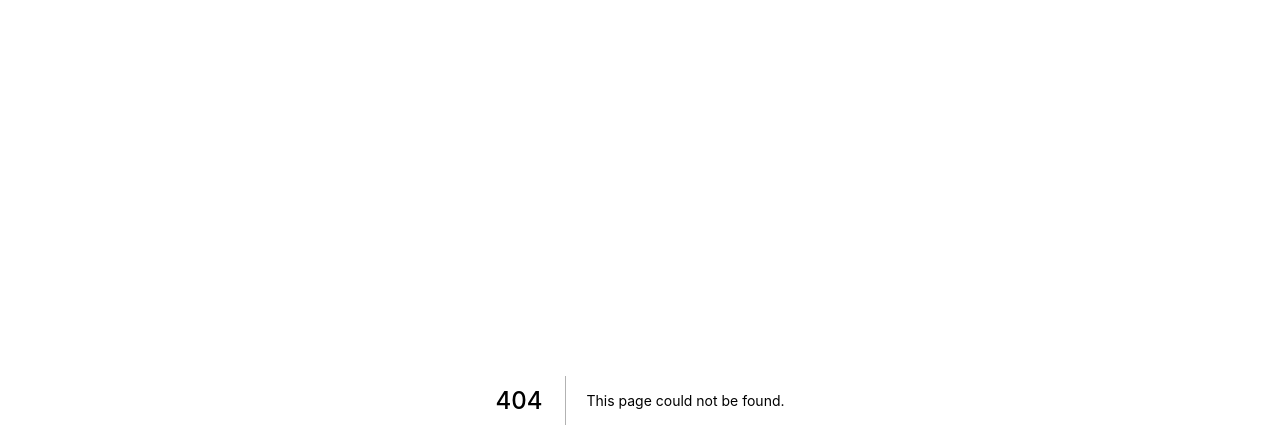
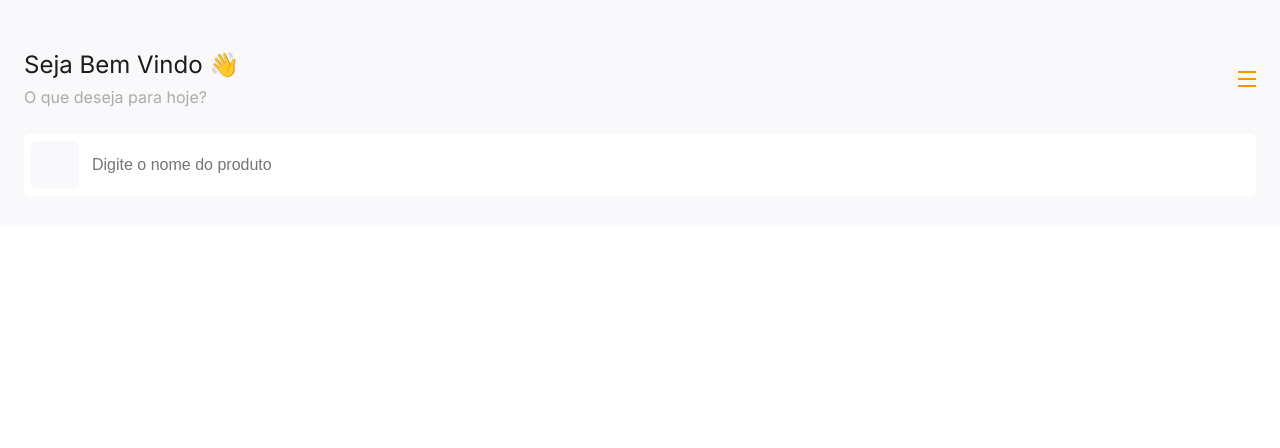
Before and after one commit to HenriqueACF/Delivery-System, a Next.js app in the folder Frontend/saas_delivery/: page /1 in a window 1280 px wide. Before the commit this address had no page. Shown: the top 448 px of the page. Built offline with nearby package versions, Linux system fonts and the light colour scheme.

Commit message:
feat: [Home] => init header and search input

```diff
--- /dev/null
+++ b/Frontend/saas_delivery/components/SearchInput/index.tsx
@@ -0,0 +1,40 @@
+import styles from './styles.module.css'
+import {useState} from "react";
+
+type Props = {
+    mainColor: string
+    onSearch: (searchValue: string)=> void
+}
+
+export const SearchInput = ({mainColor, onSearch}: Props) =>{
+    //STATE
+    const [focused, setFocused] = useState(false)
+    const [searchValue, setSearchValue] = useState('')
+
+    //FUNCTIONS
+    const handleKeyUp = (event: React.KeyboardEvent<HTMLInputElement>) =>{
+        if(event.code === 'Enter'){
+            onSearch(searchValue)
+        }
+    }
+
+
+    return(
+        <div className={styles.container} style={{borderColor: focused ? mainColor : '#FFF'}}>
+            <div
+                className={styles.button}
+                onClick={()=> onSearch(searchValue)}
+            ></div>
+            <input
+                type="text"
+                className={styles.input}
+                placeholder="Digite o nome do produto"
+                onFocus={()=> setFocused(true)}
+                onBlur={()=> setFocused(false)}
+                onKeyUp={handleKeyUp}
+                value={searchValue}
+                onChange={(e)=> setSearchValue(e.target.value)}
+            />
+        </div>
+    )
+}
--- /dev/null
+++ b/Frontend/saas_delivery/components/SearchInput/styles.module.css
@@ -0,0 +1,24 @@
+.container{
+    background-color: #fff;
+    display: flex;
+    padding: 6px;
+    border-radius: 5px;
+    border: 1px solid #FFF;
+}
+
+.button{
+    background-color: #F9F9FB;
+    width: 48px;
+    height: 48px;
+    border-radius: 5px;
+}
+
+.input{
+    border: 0;
+    outline: 0;
+    flex: 1;
+    height: 48px;
+    font-weight: 400;
+    font-size: 16px;
+    margin-left: 13px;
+}
--- /dev/null
+++ b/Frontend/saas_delivery/pages/[tenant]/index.tsx
@@ -0,0 +1,44 @@
+import {SearchInput} from "../../components/SearchInput";
+
+import styles from '../../styles/Home.module.css'
+
+const Home = () =>{
+
+    //FUNCTIONS
+    const handleSearch = (searchValue: string) =>{
+
+    }
+
+
+    return (
+        <div className={styles.container}>
+            <header className={styles.header}>
+                <div className={styles.headerTop}>
+                    <div className={styles.headerTopLeft}>
+                        <div className={styles.headerTitle}>
+                            Seja Bem Vindo 👋
+                        </div>
+                        <div className={styles.headerSubTitle}>
+                            O que deseja para hoje?
+                        </div>
+                    </div>
+                    <div className={styles.headerTopRight}>
+                        <div className={styles.menuButton}>
+                            <div className={styles.menuButtonLine}></div>
+                            <div className={styles.menuButtonLine}></div>
+                            <div className={styles.menuButtonLine}></div>
+                        </div>
+                    </div>
+                </div>
+                <div className={styles.headerBottom}>
+                    <SearchInput
+                        mainColor="#FB9400"
+                        onSearch={handleSearch}
+                    />
+                </div>
+            </header>
+        </div>
+    )
+}
+
+export default Home
--- a/Frontend/saas_delivery/styles/Home.module.css
+++ b/Frontend/saas_delivery/styles/Home.module.css
@@ -1,116 +1,54 @@
-.container {
-  padding: 0 2rem;
+.container{
+    background-color: #fff;
 }
 
-.main {
-  min-height: 100vh;
-  padding: 4rem 0;
-  flex: 1;
-  display: flex;
-  flex-direction: column;
-  justify-content: center;
-  align-items: center;
+.header{
+    background-color: #F9F9FB;
+    padding: 50px 24px 30px 24px;
 }
 
-.footer {
-  display: flex;
-  flex: 1;
-  padding: 2rem 0;
-  border-top: 1px solid #eaeaea;
-  justify-content: center;
-  align-items: center;
+.headerTop{
+    display: flex;
+    justify-content: space-between;
+    align-items: center;
+    margin-bottom: 27px;
 }
 
-.footer a {
-  display: flex;
-  justify-content: center;
-  align-items: center;
-  flex-grow: 1;
+.headerTopLeft{
+
 }
 
-.title a {
-  color: #0070f3;
-  text-decoration: none;
+.headerTitle{
+    font-weight: 500;
+    font-size: 24px;
+    color: #1B1B1B;
+    margin-bottom: 8px;
 }
 
-.title a:hover,
-.title a:focus,
-.title a:active {
-  text-decoration: underline;
+.headerSubTitle{
+    font-weight: 400;
+    font-size: 16px;
+    color: rgba(151, 151,151,0.8);
 }
 
-.title {
-  margin: 0;
-  line-height: 1.15;
-  font-size: 4rem;
+.headerTopRight{
+
 }
 
-.title,
-.description {
-  text-align: center;
+.menuButton{
+    width: 18px;
+    height: 16px;
+    display: flex;
+    flex-direction: column;
+    justify-content: space-between;
 }
 
-.description {
-  margin: 4rem 0;
-  line-height: 1.5;
-  font-size: 1.5rem;
+.menuButtonLine{
+    background-color:#FB9400;
+    height: 2px;
 }
 
-.code {
-  background: #fafafa;
-  border-radius: 5px;
-  padding: 0.75rem;
-  font-size: 1.1rem;
-  font-family: Menlo, Monaco, Lucida Console, Liberation Mono, DejaVu Sans Mono,
-    Bitstream Vera Sans Mono, Courier New, monospace;
+
+.headerBottom{
+
 }
-
-.grid {
-  display: flex;
-  align-items: center;
-  justify-content: center;
-  flex-wrap: wrap;
-  max-width: 800px;
-}
-
-.card {
-  margin: 1rem;
-  padding: 1.5rem;
-  text-align: left;
-  color: inherit;
-  text-decoration: none;
-  border: 1px solid #eaeaea;
-  border-radius: 10px;
-  transition: color 0.15s ease, border-color 0.15s ease;
-  max-width: 300px;
-}
-
-.card:hover,
-.card:focus,
-.card:active {
-  color: #0070f3;
-  border-color: #0070f3;
-}
-
-.card h2 {
-  margin: 0 0 1rem 0;
-  font-size: 1.5rem;
-}
-
-.card p {
-  margin: 0;
-  font-size: 1.25rem;
-  line-height: 1.5;
-}
-
-.logo {
-  height: 1em;
-  margin-left: 0.5rem;
-}
-
-@media (max-width: 600px) {
-  .grid {
-    width: 100%;
-    flex-direction: column;
-  }
-}
--- a/Frontend/saas_delivery/styles/globals.css
+++ b/Frontend/saas_delivery/styles/globals.css
@@ -1,16 +1,11 @@
-html,
-body {
-  padding: 0;
-  margin: 0;
-  font-family: -apple-system, BlinkMacSystemFont, Segoe UI, Roboto, Oxygen,
-    Ubuntu, Cantarell, Fira Sans, Droid Sans, Helvetica Neue, sans-serif;
-}
-
-a {
-  color: inherit;
-  text-decoration: none;
-}
+@import url('https://fonts.googleapis.com/css2?family=Inter:wght@400;600;700;800&display=swap');
 
 * {
   box-sizing: border-box;
+  padding: 0;
+  margin: 0;
 }
+
+body{
+  font-family: 'Inter', sans-serif;
+}
```
Also changed, not shown: Frontend/saas_delivery/pages/[tenant]/pedidos.tsx (added).
